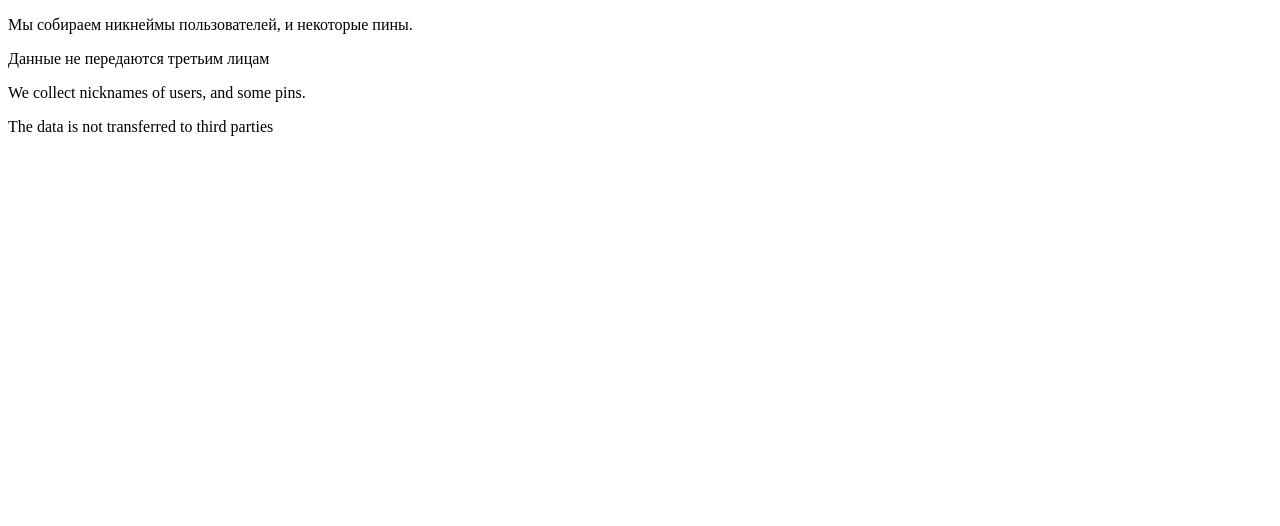
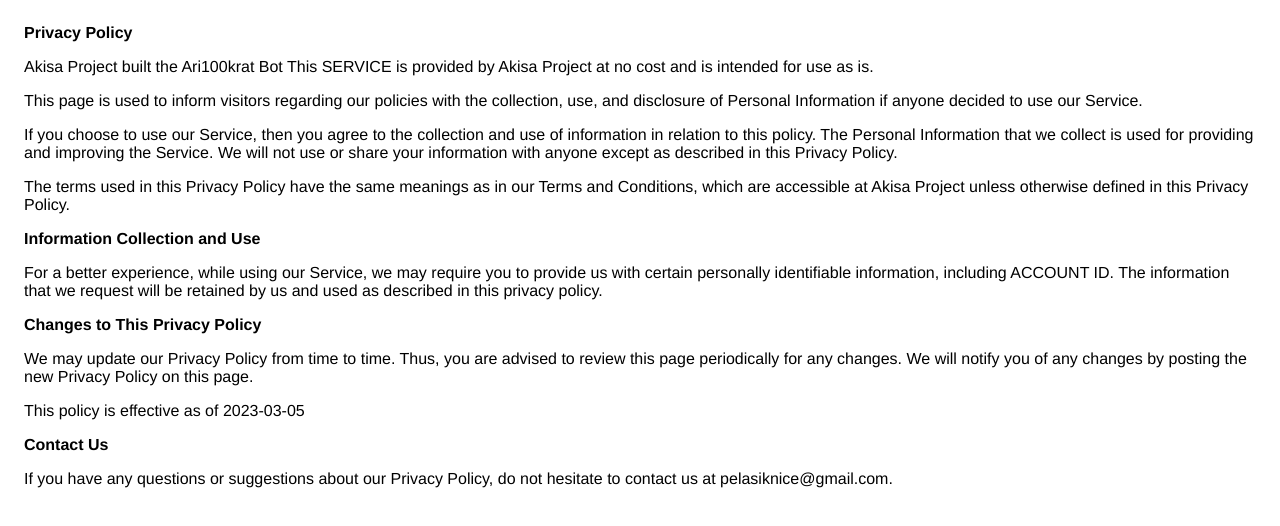
Before and after one commit to PelasikNice/portfolio, a plain HTML site: page tos.html in a window 1280 px wide. Drawn offline with Linux system fonts and the light colour scheme.

Commit message:
Update tos.html

```diff
--- a/tos.html
+++ b/tos.html
@@ -1,18 +1,46 @@
 <!DOCTYPE html>
-<html lang="en">
-
+<html>
 <head>
-	<meta charset="UTF-8">
-	<meta http-equiv="X-UA-Compatible" content="IE=edge">
-	<meta name="viewport" content="width=device-width, initial-scale=1.0">
-	<title>Akisa Project TOS</title>
+<meta charset='utf-8'>
+<meta name='viewport' content='width=device-width'>
+<title>Privacy Policy</title>
+<style> body { font-family: 'Helvetica Neue', Helvetica, Arial, sans-serif; padding:1em; } </style>
 </head>
-
 <body>
-	<p>Мы собираем никнеймы пользователей, и некоторые пины. </p>
-  <p>Данные не передаются третьим лицам</p>
-  <p>We collect nicknames of users, and some pins. </p>
-  <p>The data is not transferred to third parties</p>
+<strong>Privacy Policy</strong> <p>
+Akisa Project built the Ari100krat Bot This SERVICE is provided by
+Akisa Project at no cost and is intended for use as
+is.
+</p> <p>
+This page is used to inform visitors regarding our
+policies with the collection, use, and disclosure of Personal
+Information if anyone decided to use our Service.
+</p> <p>
+If you choose to use our Service, then you agree to
+the collection and use of information in relation to this
+policy. The Personal Information that we collect is
+used for providing and improving the Service. We will not use or share your information with
+anyone except as described in this Privacy Policy.
+</p> <p>
+The terms used in this Privacy Policy have the same meanings
+as in our Terms and Conditions, which are accessible at
+Akisa Project unless otherwise defined in this Privacy Policy.
+</p> <p><strong>Information Collection and Use</strong></p> <p>
+For a better experience, while using our Service, we
+may require you to provide us with certain personally
+identifiable information, including ACCOUNT ID. The information that
+we request will be retained by us and used as described in this privacy policy.
+</p> <div><p>
+</p></div>  <p><strong>Changes to This Privacy Policy</strong></p> <p>
+We may update our Privacy Policy from
+time to time. Thus, you are advised to review this page
+periodically for any changes. We will
+notify you of any changes by posting the new Privacy Policy on
+this page.
+</p> <p>This policy is effective as of 2023-03-05</p> <p><strong>Contact Us</strong></p> <p>
+If you have any questions or suggestions about our
+Privacy Policy, do not hesitate to contact us at pelasiknice@gmail.com</a>.
+</p>
 </body>
 
 </html>
```
